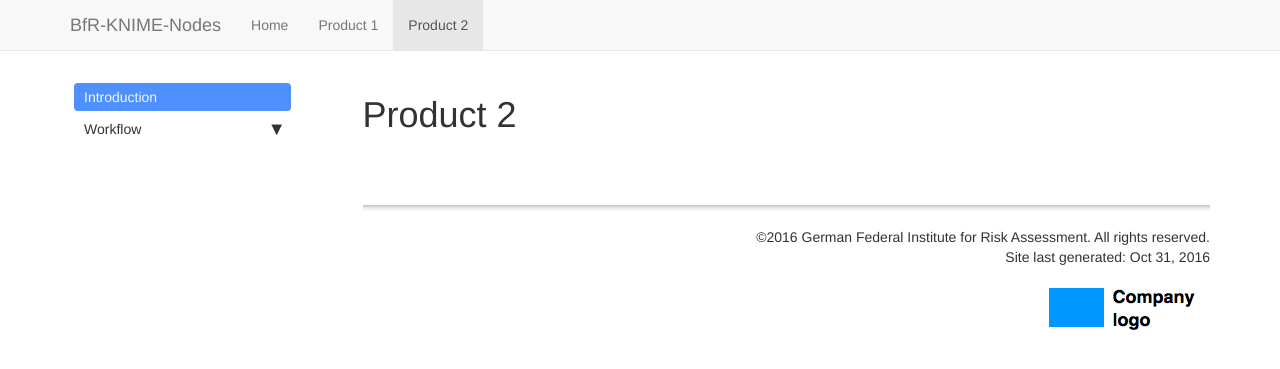
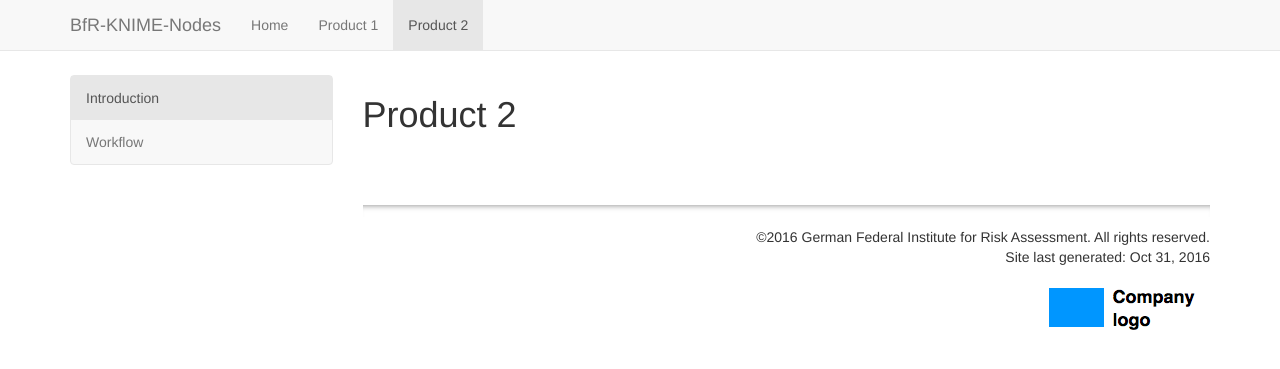
Before and after one commit to SiLeBAT/documentation-template, a Jekyll site: the page built from pages/product2/p2_landing_page.html, in a window 1280 px wide. Shown: the top 369 px of the page. Built offline with Jekyll 4.4.1, drawn with Linux system fonts in a browser that asks for light colours; nearby versions of some CDN libraries; comment, search, counter and statistics services are not loaded.

Commit message:
sidenav updated

```diff
--- a/_includes/sidebar.html
+++ b/_includes/sidebar.html
@@ -1,6 +1,8 @@
 {% for sidebar in site.data.sidebar.entries %}
 {% if sidebar.name == page.sidebar %}
-    <ul id="mysidebar" class="navgoco affix">
+    <div class="sidebar-nav">
+    <div class="navbar navbar-default" role="navigation">
+    <ul class="nav navbar-nav">
     {% for item in sidebar.items %}
         {% if item.url == page.url %}
             {% assign active_item = item %}
@@ -18,17 +20,21 @@
             <a href="{{item.url | remove: '/'}}">{{item.title}}</a>
             </li>
         {% else %}
-            {% if item == active_item %}<li class="active">{% else %}<li>{% endif %}
-            <a href="#">{{ item.title }}</a>
-            <ul>
+            <li>
+            <a href="#" data-toggle="collapse" data-target="#toggleDemo">{{ item.title }}</a>
+            {% if item == active_item %}<div class="collapse in" id="toggleDemo">{% else %}<div class="collapse" id="toggleDemo">{% endif %}
+            <ul class="nav nav-list">
             {% for subitem in item.subitems %}
                 {% if subitem == active_subitem %}<li class="active">{% else %}<li>{% endif %}
                 <a href="{{subitem.url | remove: '/'}}">{{subitem.title}}</a></li>
             {% endfor %}
             </ul>
+            </div>
             </li>
         {% endif %}
     {% endfor %}
     </ul>
+    </div>
+    </div>
 {% endif %}
 {% endfor %}
--- a/css/customstyles.css
+++ b/css/customstyles.css
@@ -6,10 +6,6 @@ body {
 
 img {
     max-width: 100%
-}
-
-.navbar {
-    font-size: 48;
 }
 
 .footer {
@@ -25,6 +21,7 @@ img {
     width: 100%;
     margin-bottom: 10px;
 }
+
 
 /* summary styles */
 
@@ -83,16 +80,25 @@ img {
     padding-bottom: 20px;
 }
 
-/* responsive styles */
+/* make sidebar nav vertical */
 
-@media (max-width: 1000px) {
-    #mysidebar {
-        position: relative;
-    }
+.sidebar-nav .navbar .navbar-collapse {
+    padding: 0;
+    max-height: none;
 }
 
-@media (min-width: 1000px) {
-    #mysidebar {
-        width: 225px;
-    }
+.sidebar-nav .navbar ul {
+    margin: 0px 0px;
+    float: none;
+    display: block;
 }
+
+.sidebar-nav .navbar li {
+    float: none;
+    display: block;
+}
+
+.sidebar-nav .navbar li a {
+    padding-top: 12px;
+    padding-bottom: 12px;
+}
```
